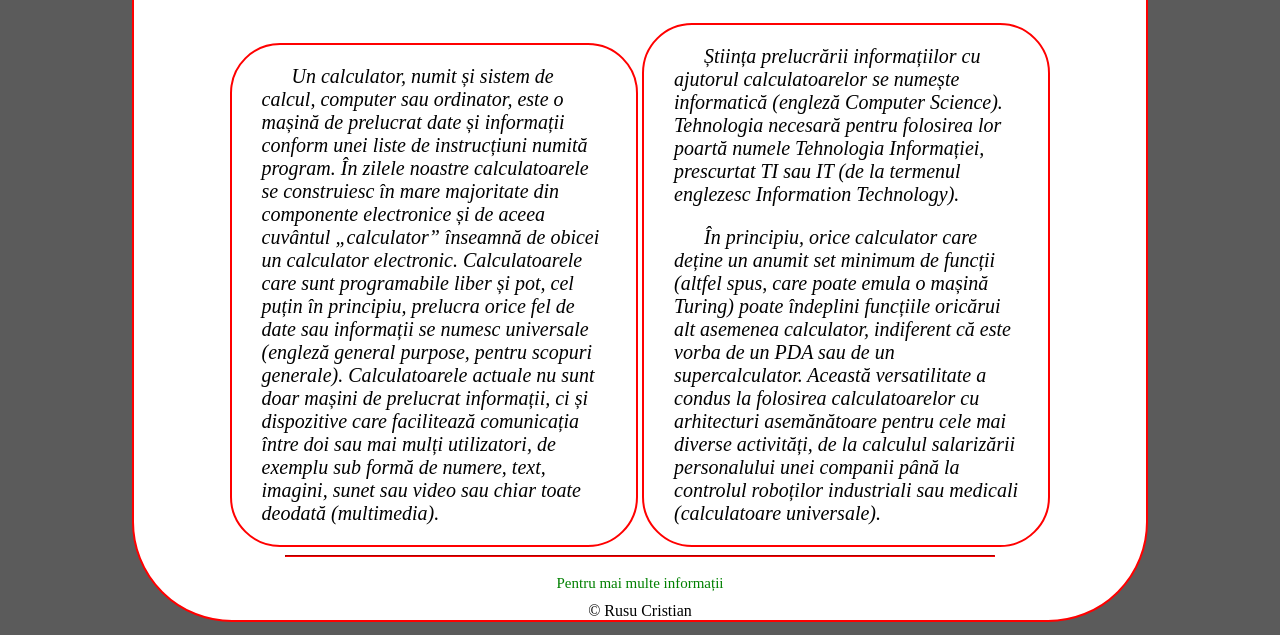
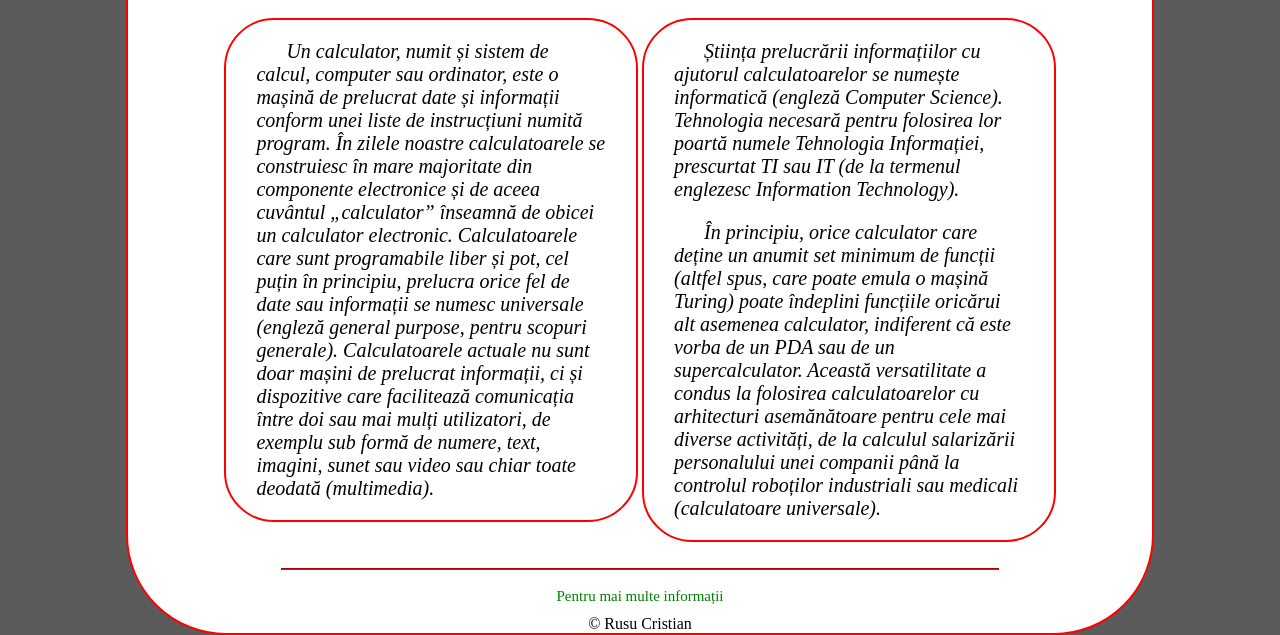
Before and after one commit to rusucristian/rusucristian.github.io, a plain HTML site: page index.html in a window 1280 px wide. Shown: the part 424-1059 px from the top of the page. Drawn offline with Linux system fonts and the light colour scheme.

Commit message:
Add files via upload

```diff
--- a/index.html
+++ b/index.html
@@ -39,7 +39,7 @@ Un calculator, numit și sistem de calcul, computer sau ordinator, este o mașin
 Știința prelucrării informațiilor cu ajutorul calculatoarelor se numește informatică (engleză Computer Science). Tehnologia necesară pentru folosirea lor poartă numele Tehnologia Informației, prescurtat TI sau IT (de la termenul englezesc Information Technology).
 </p><p class="one">
 În principiu, orice calculator care deține un anumit set minimum de funcții (altfel spus, care poate emula o mașină Turing) poate îndeplini funcțiile oricărui alt asemenea calculator, indiferent că este vorba de un PDA sau de un supercalculator. Această versatilitate a condus la folosirea calculatoarelor cu arhitecturi asemănătoare pentru cele mai diverse activități, de la calculul salarizării personalului unei companii până la controlul roboților industriali sau medicali (calculatoare universale).
-    </p></div>
+    </p></div><br><br>
                     <hr class="h">
                     <div><a class="inf" href="https://ro.wikipedia.org/wiki/Calculator" target="_blank">Pentru mai multe informații</a></div>
                     <footer>&copy; Rusu Cristian</footer>
--- a/style2.css
+++ b/style2.css
@@ -7,7 +7,9 @@ li a:hover:not(.active) {
     background-color: #555;
     color: red;
 }
-body {background-color: rgba(51,51,51,0.8);
+body {
+    background-color: rgba(51,51,51,0.8);
+    margin: 0;
 }
 ul{
     margin: 0;
@@ -41,7 +43,7 @@ div.mic{
     width: 40%;
     border: 2px solid red;
     border-radius: 50px;
-    display: inline-block;
+    display: inline-table;
     height: 100%;
 }
 img.big{
```
Also changed, not shown: mat.html (+2 -2 lines), procesor.html (+2 -2 lines), ssd.html (+2 -2 lines), video.html (+2 -2 lines).
